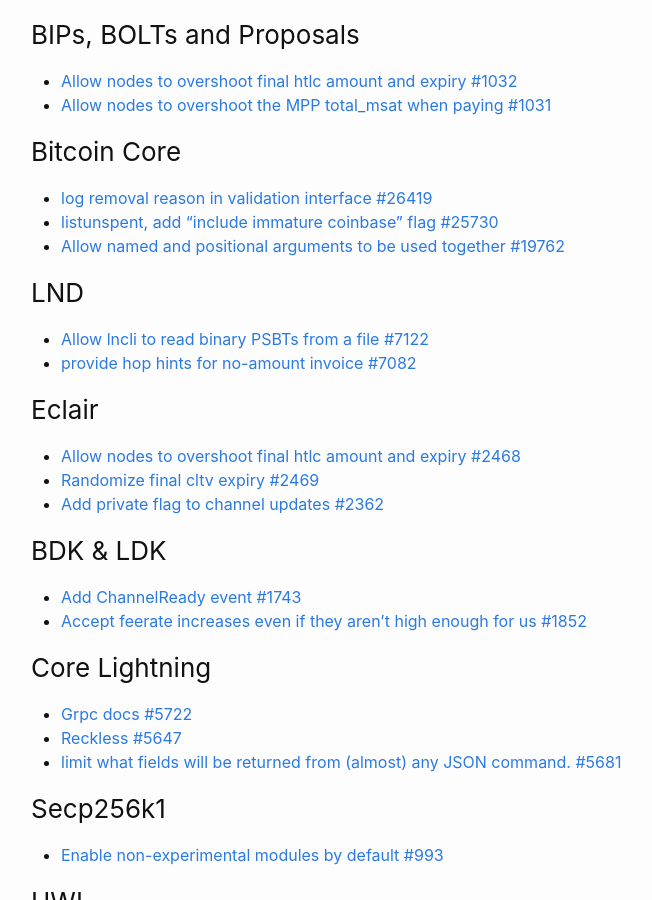
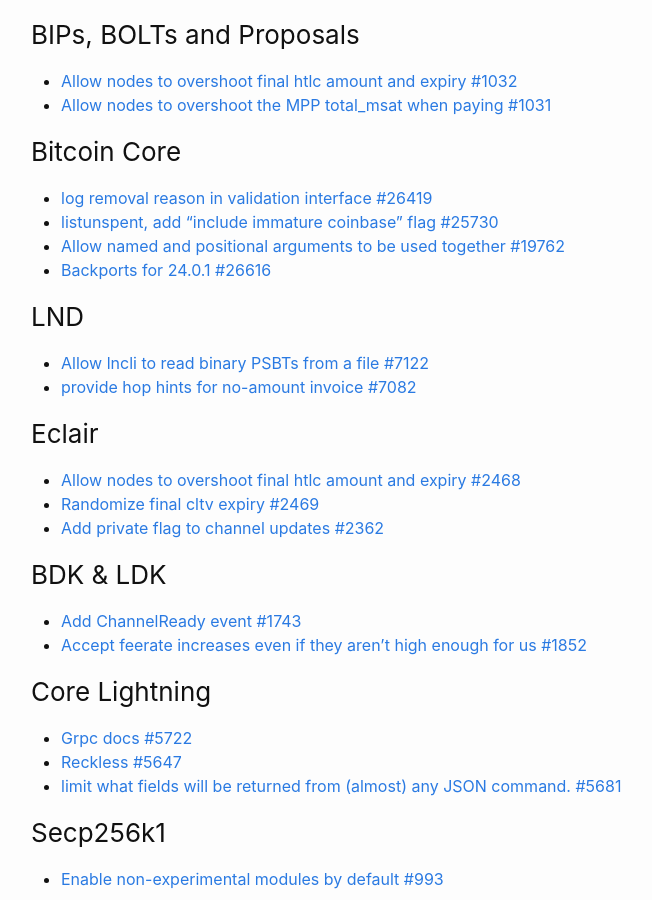
Before and after one commit to fjahr/bitdevsberlin, a Jekyll site: the page built from _posts/2022-12-13-socratic-seminar-38.md, in a window 1280 px wide and 900 px high, scrolled down 1490 px. Shown: the whole window, without its empty margins (239-891 px from the left). Built offline with Jekyll 4.4.1, drawn with Linux system fonts in a browser that asks for light colours.

Commit message:
Add 24.0.1 PR to #38

```diff
--- a/_posts/2022-12-13-socratic-seminar-38.md
+++ b/_posts/2022-12-13-socratic-seminar-38.md
@@ -66,6 +66,7 @@ title: "Socratic Seminar #38"
 - [log removal reason in validation interface #26419](https://github.com/bitcoin/bitcoin/pull/26419)
 - [listunspent, add "include immature coinbase" flag #25730](https://github.com/bitcoin/bitcoin/pull/25730)
 - [Allow named and positional arguments to be used together #19762](https://github.com/bitcoin/bitcoin/pull/19762)
+- [Backports for 24.0.1 #26616](https://github.com/bitcoin/bitcoin/pull/26616)
 
 ### LND
 
```
